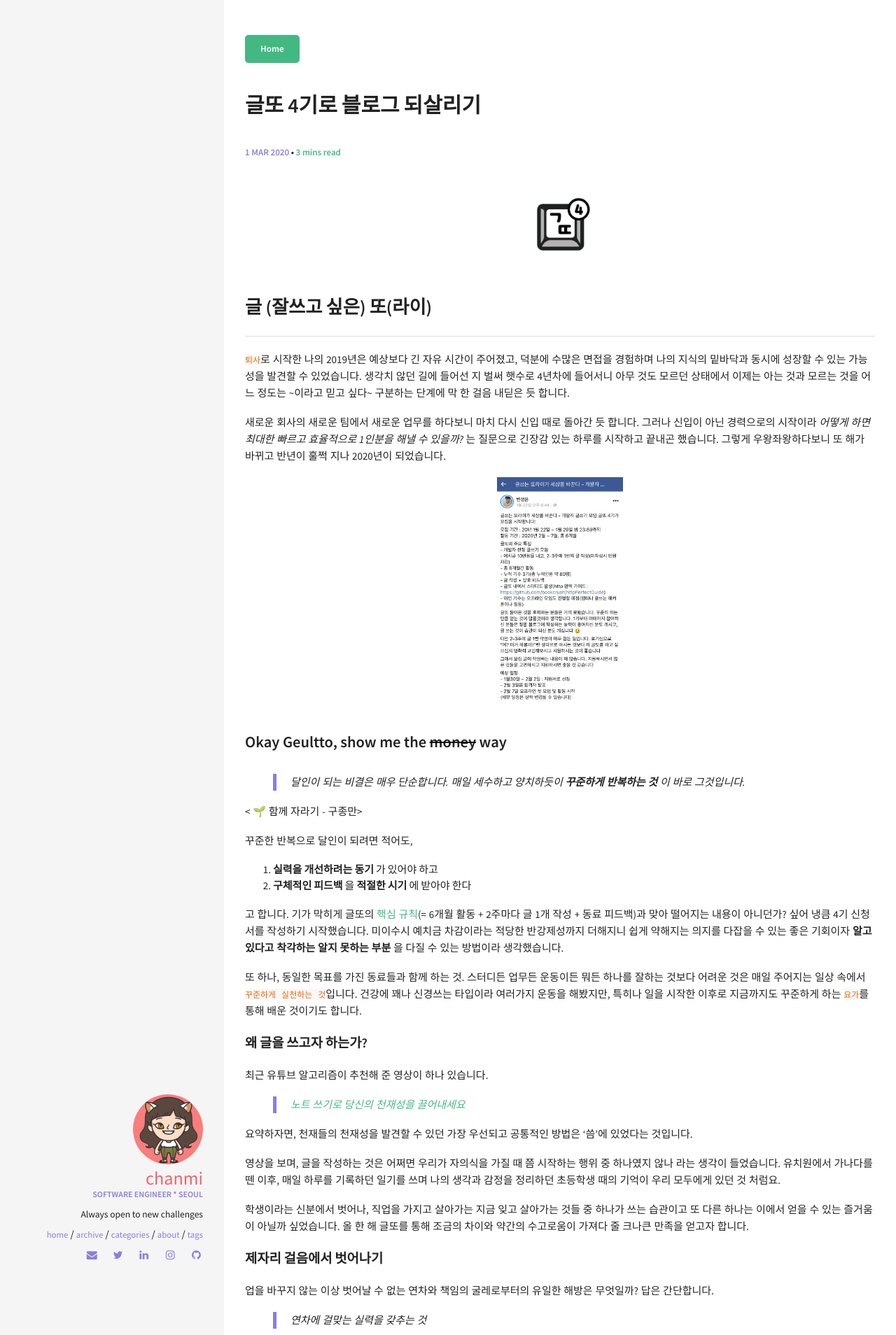
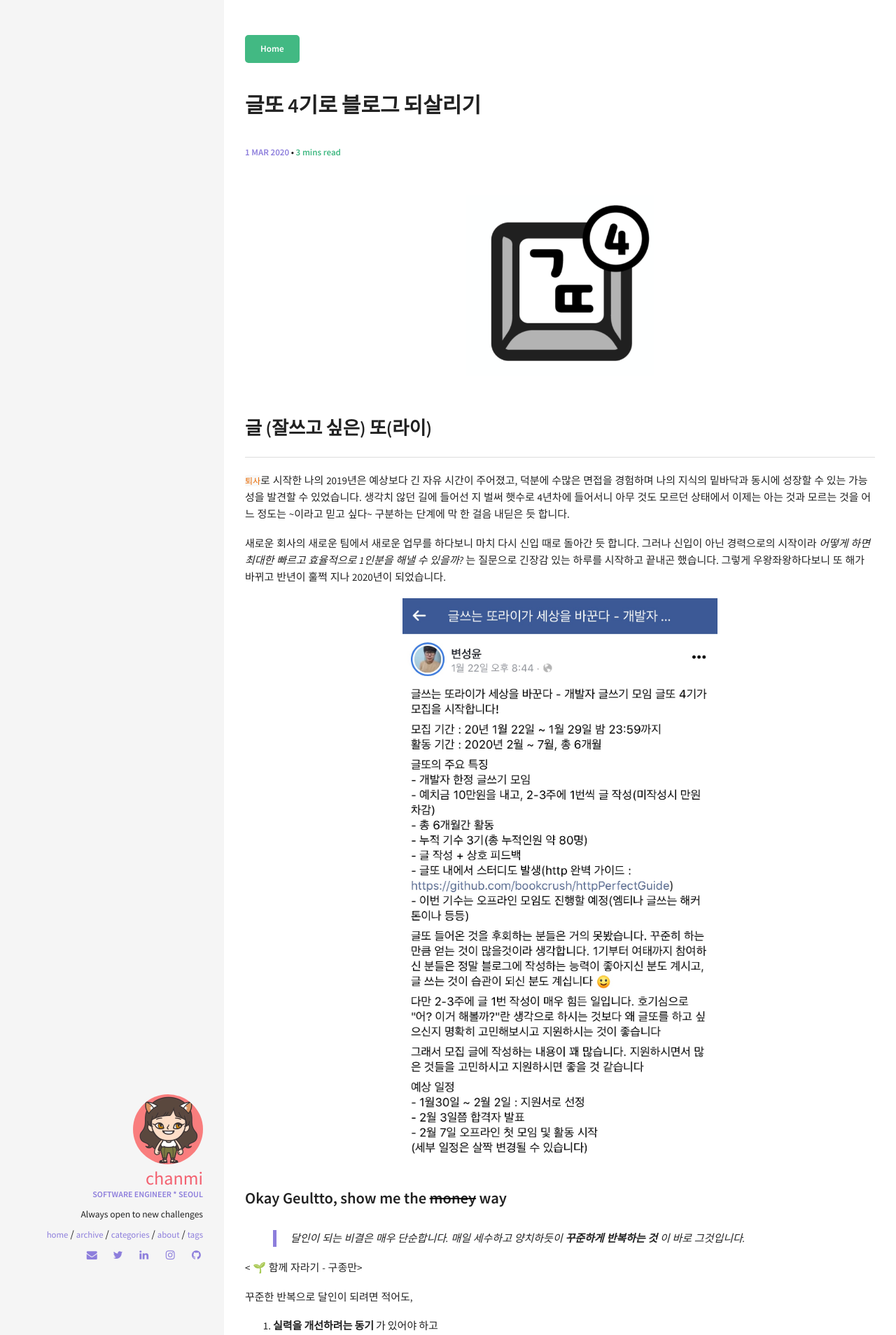
Before and after one commit to chanmi-lee/dev-blog, a Jekyll site: the page built from _posts/2020-03-01-why-geultto.md, in a window 1280 px wide. Shown: the top 1908 px of the page at 70% size. Built offline with Jekyll 4.4.1, drawn with Linux system fonts in a browser that asks for light colours; comment, search, counter and statistics services are not loaded; some of the changed text lies outside the part shown.

Commit message:
resize image

```diff
--- a/_posts/2020-03-01-why-geultto.md
+++ b/_posts/2020-03-01-why-geultto.md
@@ -7,7 +7,7 @@ share: true
 comments: true
 ---
 
-![geultto]({{ site.url }}/assets/img/posts/geultto4.png){: width="10%" height="10%"}
+![geultto]({{ site.url }}/assets/img/posts/geultto4.png){: width="30%" height="30%"}
 
 ## 글 (잘쓰고 싶은) 또(라이)
 
@@ -15,7 +15,7 @@ comments: true
 
 새로운 회사의 새로운 팀에서 새로운 업무를 하다보니 마치 다시 신입 때로 돌아간 듯 합니다. 그러나 신입이 아닌 경력으로의 시작이라 *어떻게 하면 최대한 빠르고 효율적으로 1인분을 해낼 수 있을까?* 는 질문으로 긴장감 있는 하루를 시작하고 끝내곤 했습니다. 그렇게 우왕좌왕하다보니 또 해가 바뀌고 반년이 훌쩍 지나 2020년이 되었습니다.
 
-![geultto-wanted]({{ site.url }}/assets/img/posts/geultto-wanted.jpg){: width="20%" height="20%"}
+![geultto-wanted]({{ site.url }}/assets/img/posts/geultto-wanted.jpg){: width="50%" height="50%"}
 
 ### Okay Geultto, show me the <del>money</del> way
 
@@ -55,7 +55,7 @@ comments: true
 📝 삽질 후기 및 해결방안 공유
   - 최근 새로운 회사로 이직하며, 새로운 팀에서 새로운 도메인 그리고 새로운 기술 스택을 경험하고 있습니다. 때문에, 새롭고 모호한 것들의 연속인지라 어디까지 알고 어디까지 모르는지에 대한 분명한 인지를 글로 남기고자 합니다. 적어도 같은 실수를 반복하지 않는, 지금보다 나아질 내가 되기 위해 오늘의 삽질을 기록!
 
-📚 ~집에서 잠자고 있는~ 개발 관련 서적 학습 정리용 글
+📚 <del>집에서 잠자고 있는</del> 개발 관련 서적 학습 정리용 글
   - 자바스크립트 완벽 가이드, 함수형 자바스크립트 프로그래밍, HTTP 완벽 가이드, Object, Clean Code, TDD ... 장식은 그만! 물론 그 때 그 때 필요한 내용들만 발췌하여 참고하긴 하나 그래도 전체적으로 훑어볼 필요가 있지 않을까.
 
 🎤 컨퍼런스 참여 후기 (Hopefully... ❌Coronavirus OUT❌)
```
